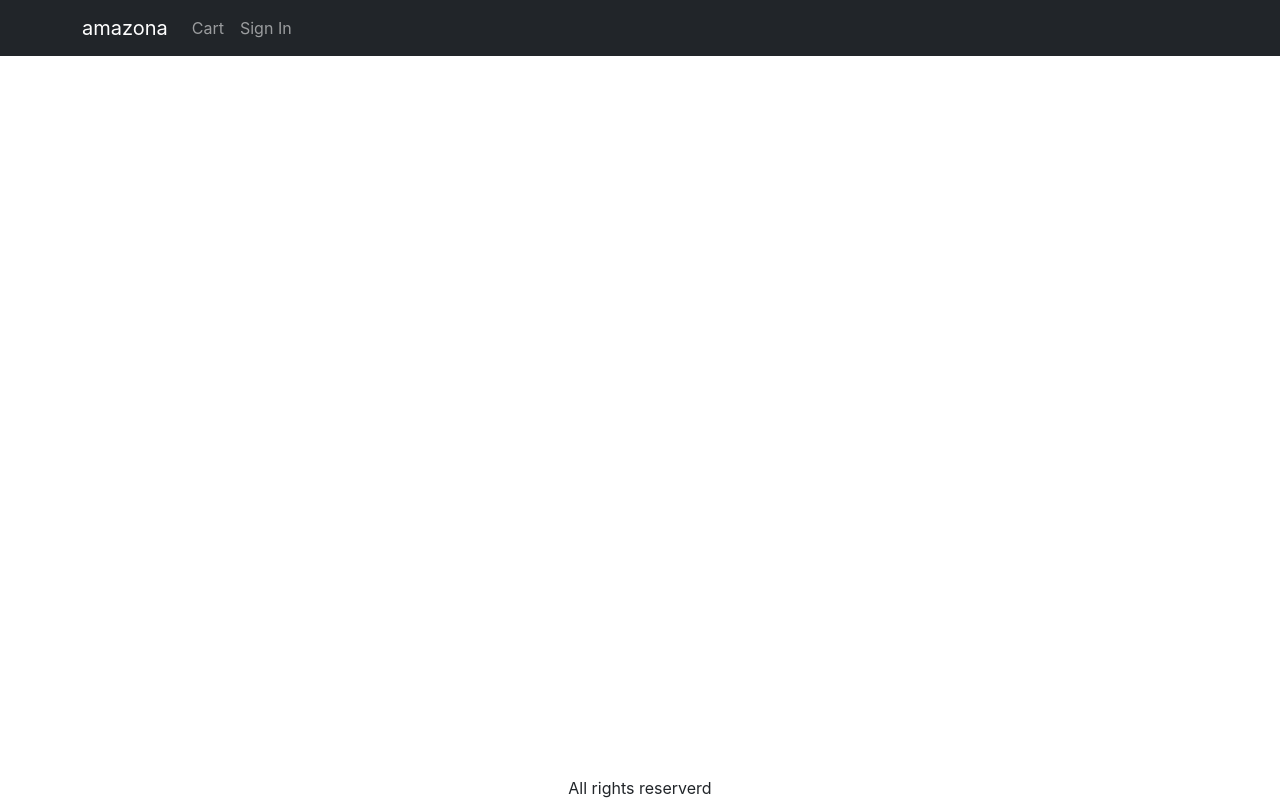
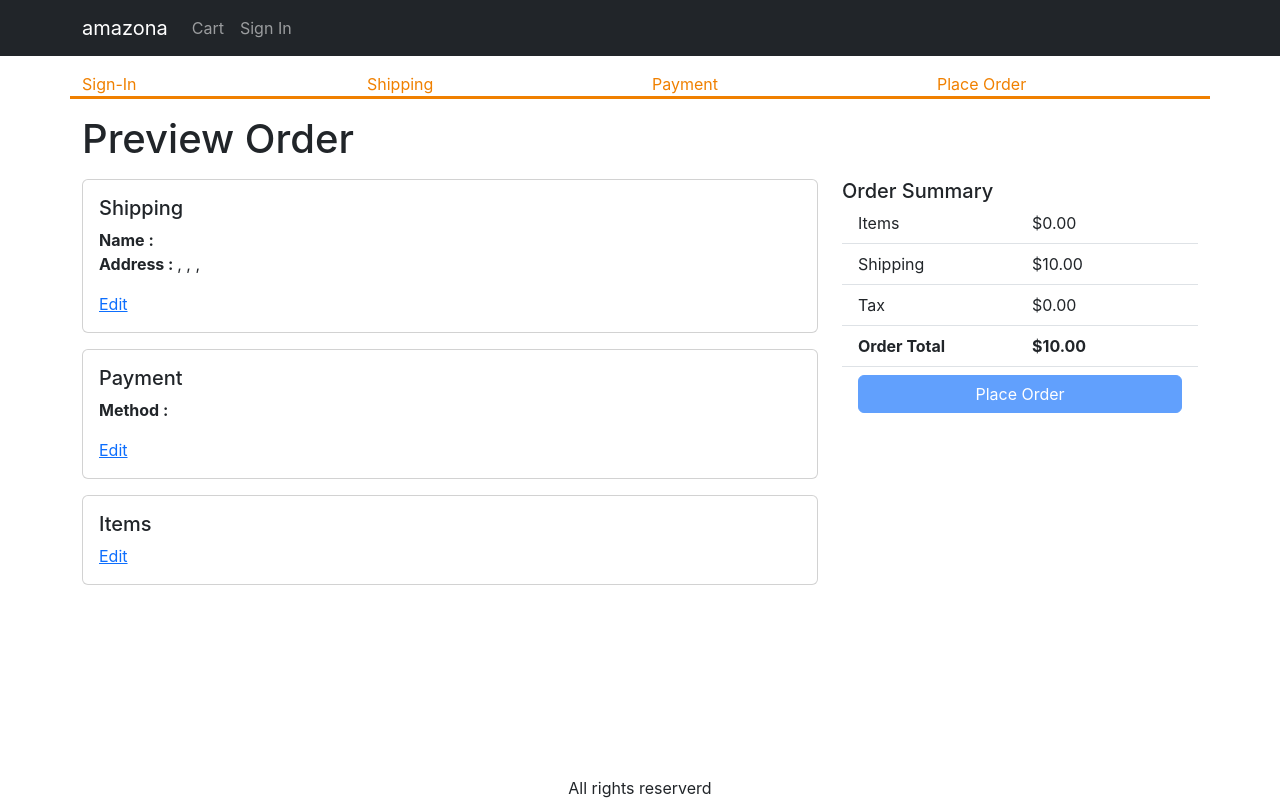
Before and after one commit to PersusPrince070/Amazona-MERN-Ecommerce, a React (Create React App) app in the folder frontend/: page /placeorder in a window 1280 px wide. Built offline with nearby package versions, Linux system fonts and the light colour scheme.

Commit message:
Create Place Order Screen

```diff
--- a/frontend/src/App.js
+++ b/frontend/src/App.js
@@ -16,6 +16,7 @@
 import ShippingAddressScreen from "./screen/ShippingAddressScreen";
 import SignupScreen from "./screen/SignupScreen";
 import PaymentMethodScreen from "./screen/PaymentMethodScreen";
+import PlaceOrderScreen from "./screen/PlaceOrderScreen";
 
 function App() {
 
@@ -92,6 +93,7 @@
               <Route path="/signup" element={ <SignupScreen /> } />
               <Route path="/shipping" element={ <ShippingAddressScreen /> } />
               <Route path="/payment" element={ <PaymentMethodScreen /> } />
+              <Route path="/placeorder" element={ <PlaceOrderScreen /> } />
             </Routes>
           </Container>
         </main>
--- /dev/null
+++ b/frontend/src/screen/PlaceOrderScreen.js
@@ -0,0 +1,142 @@
+import React, { useContext, useEffect } from 'react'
+import { Helmet } from 'react-helmet-async'
+import { Link, useNavigate } from 'react-router-dom'
+import Row from 'react-bootstrap/Row'
+import Col from 'react-bootstrap/Col'
+import Card from 'react-bootstrap/Card'
+import Button from 'react-bootstrap/Button'
+import ListGroup from 'react-bootstrap/ListGroup'
+import { Store } from '../store'
+import CheckoutSteps from '../components/CheckoutSteps'
+
+export default function PlaceOrderScreen() {
+
+    const { state, dispatch: ctxDispatch } = useContext(Store)
+    const { cart, userInfo } = state
+
+    const navigate = useNavigate()
+
+    const round2 = (num) => Math.round(num * 100 + Number.EPSILON) / 100
+
+    cart.itemsPrice = round2(
+        cart.cartItems.reduce((a, c) => a + c.quantity * c.price, 0)
+    )
+    cart.shippingPrice = cart.itemsPrice > 100 ? round2(0) : round2(10)
+    cart.taxPrice = round2(0.15 * cart.itemsPrice)
+    cart.totalPrice = cart.itemsPrice + cart.shippingPrice + cart.taxPrice
+
+    const placeOrderHandler = async () => {
+
+    }
+
+    useEffect(() => {
+        if (!cart.paymentMethod) {
+            navigate('/payment')
+        }
+    }, [cart, navigate])
+
+    return (
+        <div>
+            <CheckoutSteps step1 step2 step3 step4></CheckoutSteps>
+            <Helmet>
+                <title>Preview Order</title>
+            </Helmet>
+            <h1 className='my-3'>Preview Order</h1>
+            <Row>
+                <Col md={ 8 }>
+                    <Card className='mb-3'>
+                        <Card.Body>
+                            <Card.Title>Shipping</Card.Title>
+                            <Card.Text>
+                                <strong>Name : </strong>{ cart.shippingAddress.fullName } <br />
+                                <strong>Address : </strong>{ cart.shippingAddress.address }, { cart.shippingAddress.city }, { cart.shippingAddress.postalCode }, { cart.shippingAddress.country }
+                            </Card.Text>
+                            <Link to='/shipping'>Edit</Link>
+                        </Card.Body>
+                    </Card>
+                    <Card className='mb-3'>
+                        <Card.Body>
+                            <Card.Title>Payment</Card.Title>
+                            <Card.Text>
+                                <strong>Method : </strong> { cart.paymentMethod }
+                            </Card.Text>
+                            <Link to='/payment'>Edit</Link>
+                        </Card.Body>
+                    </Card>
+                    <Card className='mb-3'>
+                        <Card.Body>
+                            <Card.Title>Items</Card.Title>
+                            <ListGroup variant='flush'>
+                                {
+                                    cart.cartItems.map((item) => (
+                                        <ListGroup.Item key={ item._id }>
+                                            <Row className='align-items-center'>
+                                                <Col md={ 6 }>
+                                                    <img
+                                                        src={ item.image }
+                                                        alt={ item.name }
+                                                        className='img-fluid rounded img-thumbnail'
+                                                    ></img>{ ' ' }
+                                                    <Link to={ `/product/${ item.slug }` }>{ item.name }</Link>
+                                                </Col>
+                                                <Col mb={ 3 }><span>{ item.quantity }</span></Col>
+                                                <Col mb={ 3 }>${ item.price }</Col>
+                                            </Row>
+                                        </ListGroup.Item>
+                                    ))
+                                }
+                            </ListGroup>
+                            <Link to='/cart'>Edit</Link>
+                        </Card.Body>
+                    </Card>
+                </Col>
+                <Col md={ 4 }>
+                    <Card.Body>
+                        <Card.Title>Order Summary</Card.Title>
+                        <ListGroup variant='flush'>
+                            <ListGroup.Item>
+                                <Row>
+                                    <Col>Items</Col>
+                                    <Col>${ cart.itemsPrice.toFixed(2) }</Col>
+                                </Row>
+                            </ListGroup.Item>
+                            <ListGroup.Item>
+                                <Row>
+                                    <Col>Shipping</Col>
+                                    <Col>${ cart.shippingPrice.toFixed(2) }</Col>
+                                </Row>
+                            </ListGroup.Item>
+                            <ListGroup.Item>
+                                <Row>
+                                    <Col>Tax</Col>
+                                    <Col>${ cart.taxPrice.toFixed(2) }</Col>
+                                </Row>
+                            </ListGroup.Item>
+                            <ListGroup.Item>
+                                <Row>
+                                    <Col>
+                                        <strong>Order Total</strong>
+                                    </Col>
+                                    <Col>
+                                        <strong>${ cart.totalPrice.toFixed(2) }</strong>
+                                    </Col>
+                                </Row>
+                            </ListGroup.Item>
+                            <ListGroup.Item>
+                                <div className='d-grid'>
+                                    <Button
+                                        type='button'
+                                        onClick={ placeOrderHandler }
+                                        disabled={ cart.cartItems.length === 0 }
+                                    >
+                                        Place Order
+                                    </Button>
+                                </div>
+                            </ListGroup.Item>
+                        </ListGroup>
+                    </Card.Body>
+                </Col>
+            </Row>
+        </div>
+    )
+}
```
Also changed, not shown: 1 other file (tests, documents, lock files or other folders).
